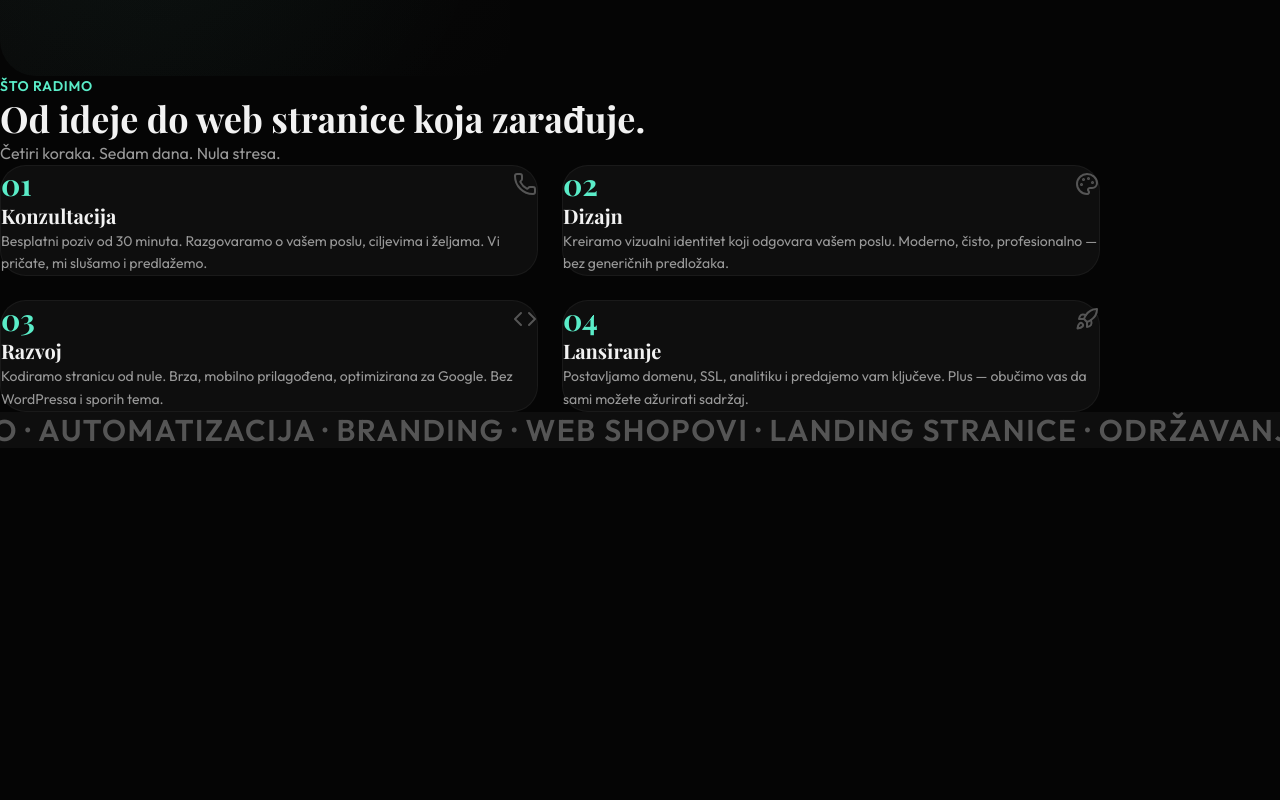
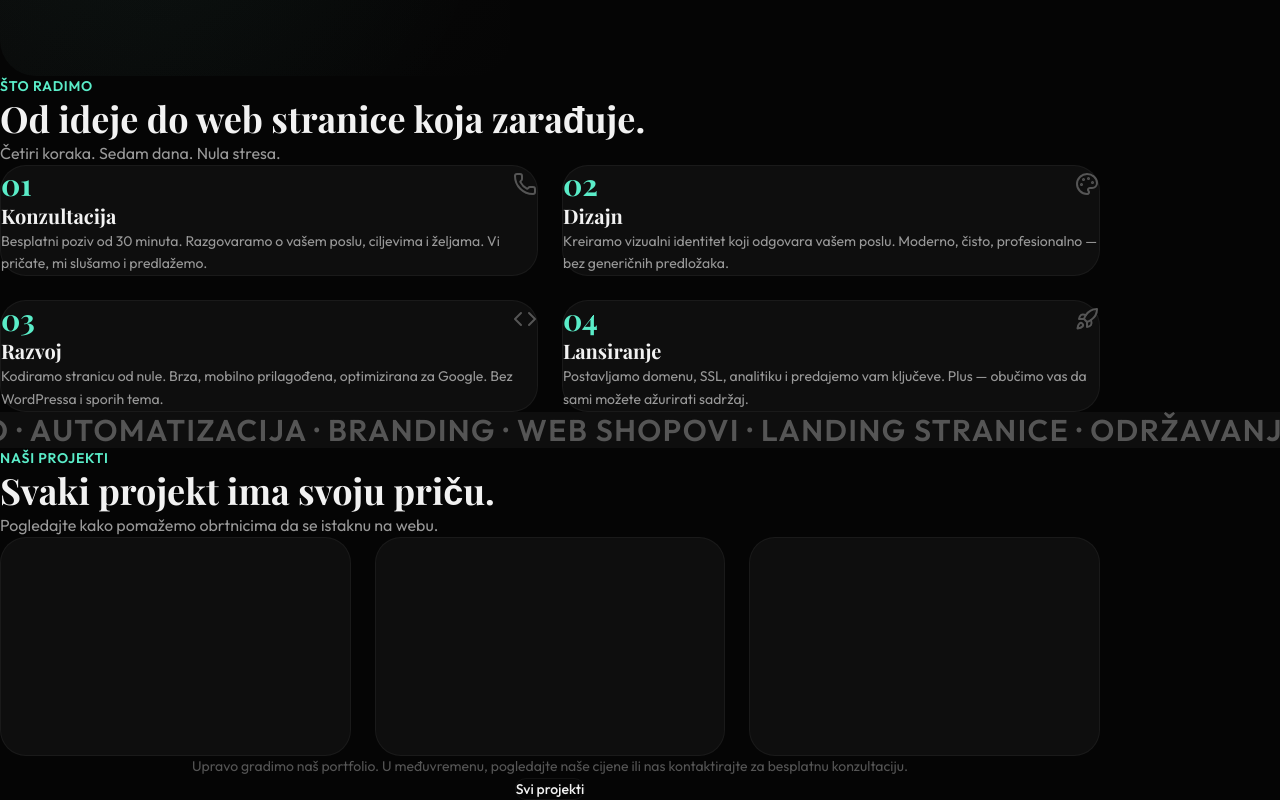
Before and after one commit to karloturk333-hash/volthr, a Next.js app: page / in a window 1280 px wide. Shown: the part 1350-2150 px from the top of the page. Before the commit the page ends 1798 px from the top, so only its background shows below. Built offline with nearby package versions, Linux system fonts and the light colour scheme.

Commit message:
feat: portfolio grid section with placeholder cards
Co-Authored-By: Claude Opus 4.6 <noreply@anthropic.com>

```diff
--- a/app/page.tsx
+++ b/app/page.tsx
@@ -3,6 +3,7 @@ import { ClientLogos } from "@/components/sections/ClientLogos"
 import { AboutSplit } from "@/components/sections/AboutSplit"
 import { ServicesGrid } from "@/components/sections/ServicesGrid"
 import { KeywordMarquee } from "@/components/sections/KeywordMarquee"
+import { PortfolioGrid } from "@/components/sections/PortfolioGrid"
 
 export default function HomePage() {
   return (
@@ -12,6 +13,7 @@ export default function HomePage() {
       <AboutSplit />
       <ServicesGrid />
       <KeywordMarquee />
+      <PortfolioGrid />
     </main>
   )
 }
--- /dev/null
+++ b/components/sections/PortfolioGrid.tsx
@@ -0,0 +1,97 @@
+"use client"
+
+import { m } from "motion/react"
+import Link from "next/link"
+import { ArrowUpRight } from "lucide-react"
+import { PORTFOLIO } from "@/lib/content"
+
+const fadeUp = {
+  hidden: { opacity: 0, y: 24 },
+  visible: { opacity: 1, y: 0, transition: { duration: 0.6, ease: "easeOut" as const } },
+}
+
+export function PortfolioGrid() {
+  return (
+    <section className="px-6 py-24">
+      <m.div
+        className="mx-auto max-w-[1100px]"
+        initial="hidden"
+        whileInView="visible"
+        viewport={{ once: true, amount: 0.1 }}
+        variants={{ hidden: {}, visible: { transition: { staggerChildren: 0.1 } } }}
+      >
+        <m.p
+          variants={fadeUp}
+          className="mb-3 text-sm font-semibold uppercase tracking-wider"
+          style={{ color: "var(--accent)" }}
+        >
+          {PORTFOLIO.label}
+        </m.p>
+        <m.h2
+          variants={fadeUp}
+          className="font-playfair text-3xl font-bold leading-tight md:text-4xl"
+          style={{ color: "var(--text)" }}
+        >
+          {PORTFOLIO.heading}
+        </m.h2>
+        <m.p
+          variants={fadeUp}
+          className="mt-4 text-base"
+          style={{ color: "var(--text-2)" }}
+        >
+          {PORTFOLIO.subheading}
+        </m.p>
+
+        {/* Placeholder grid */}
+        <div className="mt-14 grid gap-6 sm:grid-cols-2 lg:grid-cols-3">
+          {[0, 1, 2].map((i) => (
+            <m.div
+              key={i}
+              variants={fadeUp}
+              className="group relative aspect-[16/10] overflow-hidden border"
+              style={{
+                background: "var(--surface-card)",
+                borderColor: "var(--border)",
+                borderRadius: "var(--r-lg)",
+              }}
+            >
+              <div
+                className="absolute inset-0 flex items-center justify-center opacity-0 group-hover:opacity-100"
+                style={{
+                  background: "rgba(5, 5, 5, 0.8)",
+                  transition: "opacity 0.3s ease",
+                }}
+              >
+                <span className="flex items-center gap-2 text-sm font-semibold" style={{ color: "var(--accent)" }}>
+                  Uskoro <ArrowUpRight size={16} />
+                </span>
+              </div>
+            </m.div>
+          ))}
+        </div>
+
+        {/* Empty state message */}
+        <m.p
+          variants={fadeUp}
+          className="mt-8 text-center text-sm"
+          style={{ color: "var(--text-3)" }}
+        >
+          {PORTFOLIO.emptyState}
+        </m.p>
+
+        <m.div variants={fadeUp} className="mt-8 text-center">
+          <Link
+            href={PORTFOLIO.cta.href}
+            className="inline-block rounded-full border px-6 py-3 text-sm font-medium"
+            style={{
+              borderColor: "var(--border)",
+              color: "var(--text)",
+            }}
+          >
+            {PORTFOLIO.cta.label}
+          </Link>
+        </m.div>
+      </m.div>
+    </section>
+  )
+}
```
